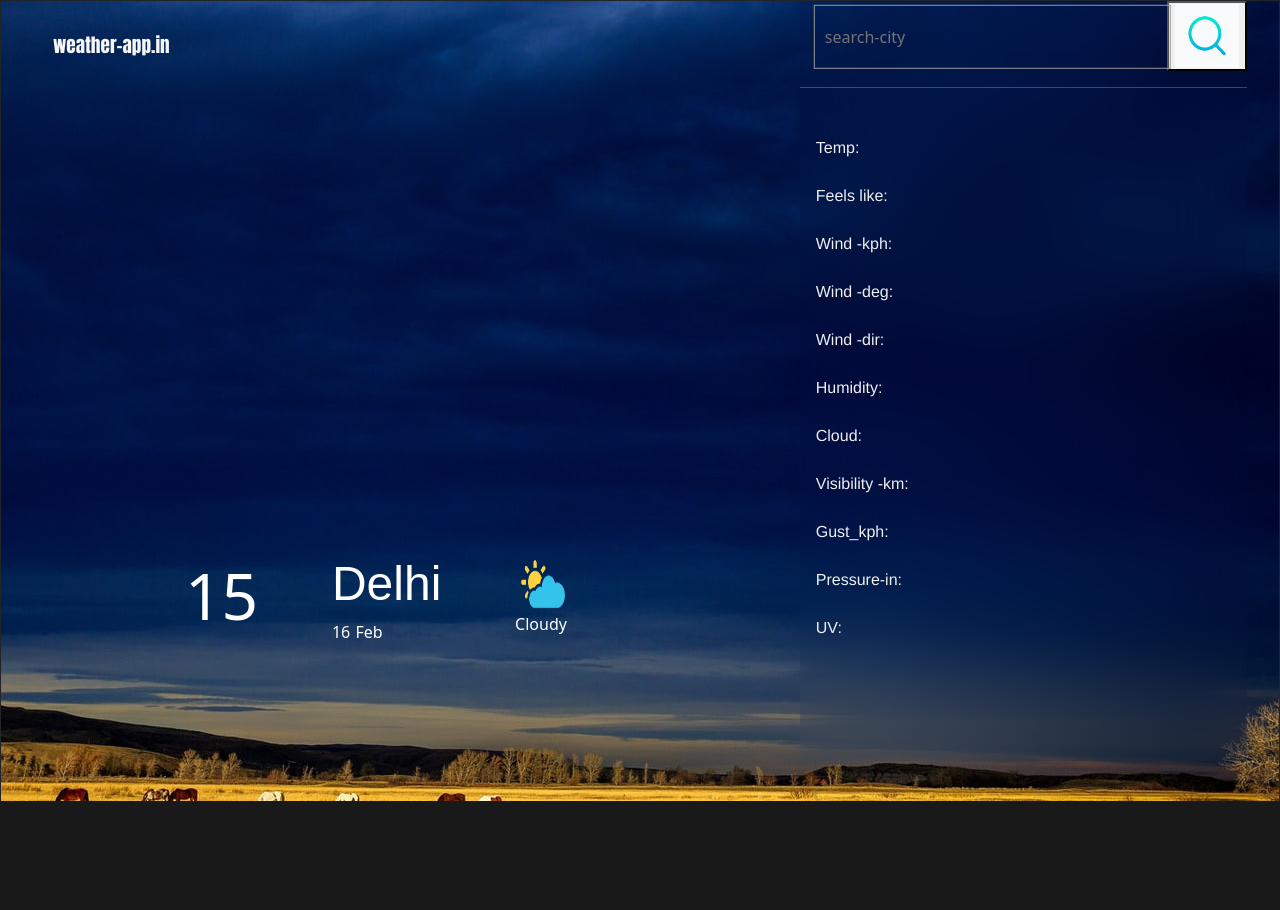
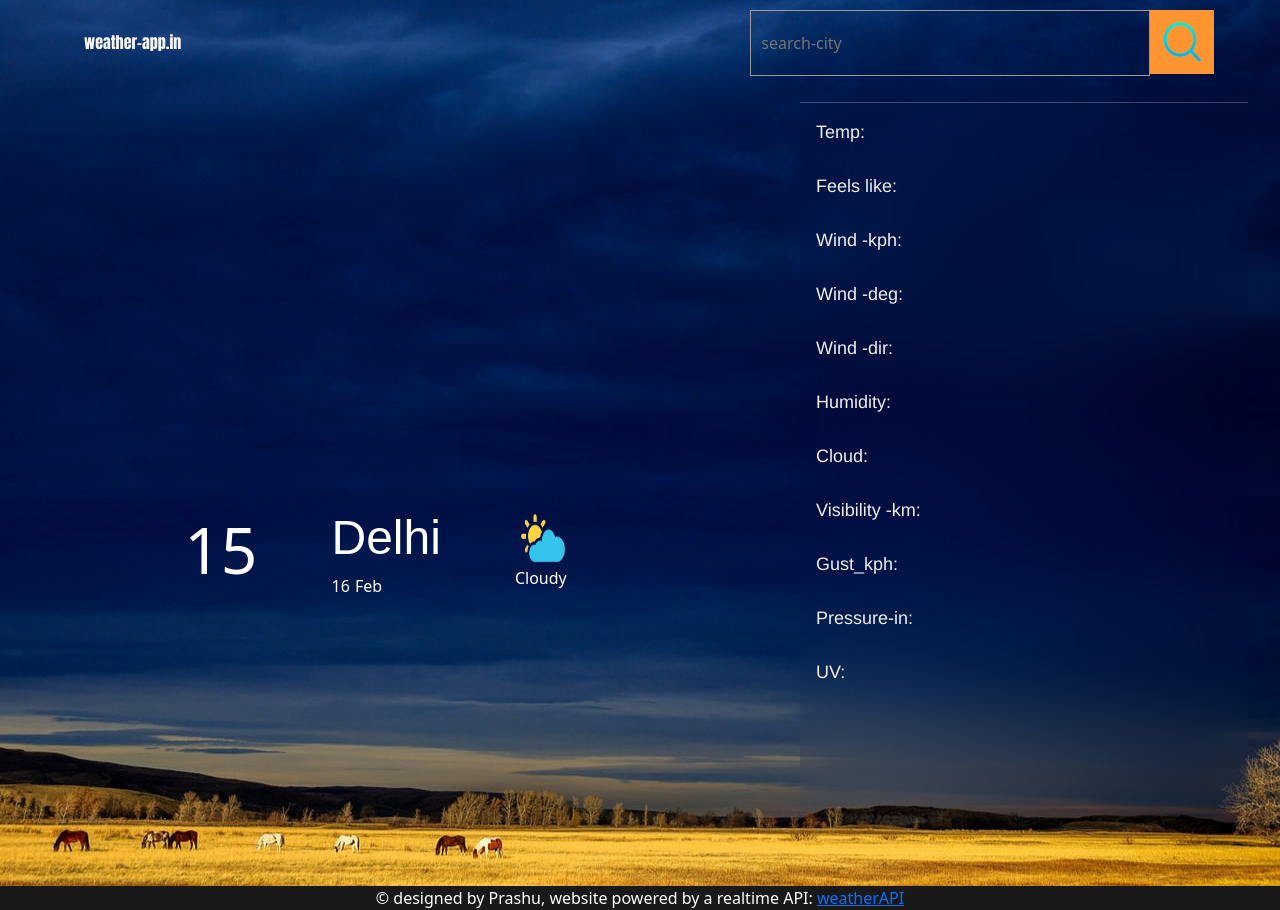
Before and after one commit to Prashu-01/WeatherApp, a plain HTML site: page index.html in a window 1280 px wide. Before the commit the page ends 801 px from the top, so only its background shows below. Drawn offline with nearby package versions, Linux system fonts and the light colour scheme.

Commit message:
Version update
Also added some new and Smooth UI features

```diff
--- a/custom.css
+++ b/custom.css
@@ -4,57 +4,55 @@ body{
 }
 
 #container{
-    /* overflow: hidden; */
-    height: 100vh;
     width: 100%;
-    border: 1px solid;
+    background: url("img/storm.jpg") no-repeat fixed center;
+    transition: all 2s;
+    overflow: hidden;
+    /* border: 1px solid; */
 }
 
+.nav{
+    margin: auto;
+    width: 90%;
+    height: 10%;
+    display: flex;
+    justify-content: space-between;
+    background:transparent;
+}
 #bg{
     /* border: 1px solid white; */
     width: 100%;
     height: 100vh;
     display: flex;
-    flex-flow: row;
     justify-content: center;
-    background: url("img/storm.jpg") no-repeat fixed center;
-    transition: all 0.2s;
+}
+
+.weather-app{
+    /* border: 1px solid white; */
+    color: whitesmoke;
+    font-family: Impact, Haettenschweiler, 'Arial Narrow Bold', sans-serif;
+    margin: 30px 20px;
 }
 
 #main-d{
-    /* border: 1px solid red; */
+    /* border: 1px solid violet; */
     width: 60%;
-    height: 95vh;
+    height: 90vh;
+    /* font-family:'Franklin Gothic Medium', 'Arial Narrow', Arial, sans-serif; */
     /* box-shadow: inset 0 0 2000px rgba(255, 255, 255, .5); */
 }
-.weather-app{
-    color: whitesmoke;
-    font-family: Impact, Haettenschweiler, 'Arial Narrow Bold', sans-serif;
-    margin: 30px 20px;
-    font-size: larger;
-}
-.detail{
-    /* border: 1px solid pink; */
-    height: 30%;
-    width: 60%;
-    display: flex;
-    margin: 55% 15%;
-    color: white;
-}
+
 #temp{
     /* border: 1px solid blueviolet; */
-    /* width: 20%; */
     margin: auto;
     font-size: 4rem;
 }
 #city{
     margin: auto;
     /* border: 1px solid blueviolet; */
-    /* width: 80%; */
-    /* padding: 2rem; */
 }
 .whether-status{
-    /* border: 1px solid    white; */
+    /* border: 1px solid red; */
     margin: auto;
     height: 5rem;
     /* transform: translateX(-5rem); */
@@ -74,21 +72,22 @@ body{
 }
 
 #side-d{
-    /* border-left: 1px solid orangered; */
+    /* border: 1px solid orangered; */
     width: 35%;
-    height: 95vh;
+    height: 90vh;
     color: rgb(240, 240, 240);
     backdrop-filter: blur(2rem);
 }
 .search{
     display: flex;
+    margin: 10px 2px;
 }
 #search-city{
-    border :1px solid rgb(153, 153, 153);
-    transform:translateY(1mm) translateX(1mm);
+    border:1px solid rgb(153, 153, 153);
+    /* transform:translateY(1mm); */
     color: white;
-    width: 81%;
-    height: 4rem;
+    width: 25rem;
+    height: 4.1rem;
     background: transparent;
     margin-left: 10px;
 }
@@ -99,22 +98,44 @@ body{
 
 #temp-details{
     /* border: 1px solid white; */
-    height: 80vh;
-    margin: 3rem 1rem;
-    /* overflow: scroll; */
-}
-
-.temp-d{
+    margin: 1rem 1rem;
+    font-size: large;
     color: rgb(239, 239, 239);
     font-family:'Franklin Gothic Medium', 'Arial Narrow', Arial, sans-serif;
 }
 
 @media only screen and (min-width: 1100px) { /* web view */
-
+    .detail{
+        /* border: 1px solid pink; */
+        width: 60%;
+        height: 10rem;
+        display: flex;
+        margin: 50% 15%;
+        color: white;
+    }
 }
 @media only screen and (min-width: 1099px) and (max-width:700px){ /* tab view */
 
 }
 @media only screen and (max-width:699px){ /* mobile view */
-
+    #bg{
+        display: block;
+    }
+    .detail{
+        /* border: 1px solid pink; */
+        height: 30%;
+        width: 60%;
+        display: flex;
+        margin: 55% 15%;
+        color: white;
+    }
+    .weather-app{
+        color: whitesmoke;
+        font-family: Impact, Haettenschweiler, 'Arial Narrow Bold', sans-serif;
+        font-size: larger;
+    }
 }
+.bottom{
+    text-align: center;
+    color: white;
+}
--- a/fetch.js
+++ b/fetch.js
@@ -58,25 +58,50 @@ function myfun() {
         cardhtml = ""
 
         // testing for Weather + appending it in "all-cards"
-        // !for traversing object in object
+        // !for traversing object elements in object uncomment the below comment
         for (items in weather) {
             console.log(weather[items])
         }
 
         document.querySelector("#temp").innerHTML = `${weather[items].temp_c} &deg`
         document.querySelector(".c-name").innerHTML = `${city}`
+
         let status
         for(i in weather[items].condition){
             status=weather[items].condition[i]
         }
         document.querySelector(".wea-status").innerHTML=`${status}`
 
-        document.querySelector(".whether-icon").innerHTML=`<img src="img/Sun-cloud.png" alt="icon" class="whether-icon">`
-
         // dynamic background change
-        let background=document.querySelector("#bg")
-        if(status=="Sunny"){
-            background.style.background="url(img/pexels-lisa-fotios-1107717.jpg) no-repeat fixed center"
+        let background=document.querySelector("#container")
+        switch(status){
+            case "Sunny":
+                background.style.background="url(img/pexels-lisa-fotios-1107717.jpg) no-repeat fixed center"
+                document.querySelector(".whether-status").innerHTML=`<img src="img/weather-icons/sun.png" alt="icon" class="whether-icon">
+                <div class="wea-status">${status}</div>`
+                break
+            case "Cloudy":
+                background.style.background="url(img/pexels-pixabay-531756.jpg) no-repeat fixed center"
+                document.querySelector(".whether-status").innerHTML=`<img src="img/weather-icons/cloud.png" alt="icon" class="whether-icon">
+                <div class="wea-status">${status}</div>`
+                break
+            case "Rainy":
+                background.style.background="url(img/pexels-lisa-fotios-1107717.jpg) no-repeat fixed center"
+                document.querySelector(".whether-status").innerHTML=`<img src="img/weather-icons/rainy.png" alt="icon" class="whether-icon">
+                <div class="wea-status">${status}</div>`
+                break
+            case "Clear":
+                background.style.background="url(img/clear-night.jpg) no-repeat fixed center"
+                document.querySelector(".whether-status").innerHTML=`<img src="img/weather-icons/moon.png" alt="icon" class="whether-icon">
+                <div class="wea-status">${status}</div>`
+                break
+            // case "":
+            //     break
+            default:
+                background.style.background="url(img/pexels-pixabay-209831.jpg) no-repeat fixed center"
+                document.querySelector(".whether-status").innerHTML=`<img src="img/weather-icons/cloud.png" alt="icon" class="whether-icon">
+                <div class="wea-status">${status}</div>`
+                break
         }
 
         // will change from adding a new div to changing pertcular value for each part.
@@ -95,5 +120,5 @@ function myfun() {
           <div class="temp-d">UV: ${weather[items].uv} mW/m &square;</div> <br>
         </div>`
         allcard.innerHTML = cardhtml
-    }).catch(err => console.error(err))
+    }).catch(err => alert(err))
 }
--- a/index.html
+++ b/index.html
@@ -15,9 +15,17 @@
 <body style="background-color: rgb(26, 25, 25);">
   <!-- Some awesome effects -->
   <div id="container">
+    <div class="nav">
+      <div class="weather-app">weather-app.in</div>
+      <div class="search">
+        <input type="text" id="search-city" placeholder="  search-city">
+        <img src="img/search_.png" alt="" class="search-icon" onclick="myfun()">
+      </div>
+    </div>
     <div id="bg">
+      <!-- search bar -->
+
       <div id="main-d">
-        <div class="weather-app">weather-app.in</div>
         <div class="detail">
           <div id="temp">15</div>
           <div id="city">
@@ -33,11 +41,6 @@
         </div>
       </div>
       <div id="side-d">
-        <!-- search bar -->
-        <div class="search">
-          <input type="text" id="search-city" placeholder="  search-city">
-          <button id="search-button" onclick="myfun()"><img src="img/srch-b.jpg" alt="" class="search-icon"></button>
-        </div>
         <hr class="line">
 
         <!-- other temp details -->
@@ -59,7 +62,9 @@
       </div>
     </div>
   </div>
-
+  <footer class="bottom">
+    &copy; designed by Prashu, website powered by a realtime API: <a href="https://www.weatherapi.com/api.aspx">weatherAPI</a>
+  </footer>
   <script src="fetch.js"></script>
   <script src="https://cdn.jsdelivr.net/npm/@popperjs/core@2.11.6/dist/umd/popper.min.js"
     integrity="sha384-oBqDVmMz9ATKxIep9tiCxS/Z9fNfEXiDAYTujMAeBAsjFuCZSmKbSSUnQlmh/jp3"
```
Also changed, not shown: img/clear-night.jpg (added), img/search_.png (added), img/weather-icon set.jpg (added), img/weather-icons/breeze.png (added), img/weather-icons/cloud-wind.png (added), img/weather-icons/cloud.png (added), img/weather-icons/day-cloud.png (added), img/weather-icons/lightning.png (added), img/weather-icons/moon.png (added), img/weather-icons/night-cloud.png (added), img/weather-icons/rainy.png (added), img/weather-icons/snow.png (added), img/weather-icons/sun.png (added), img/weather-icons/thunder.png (added), 1 more files.
